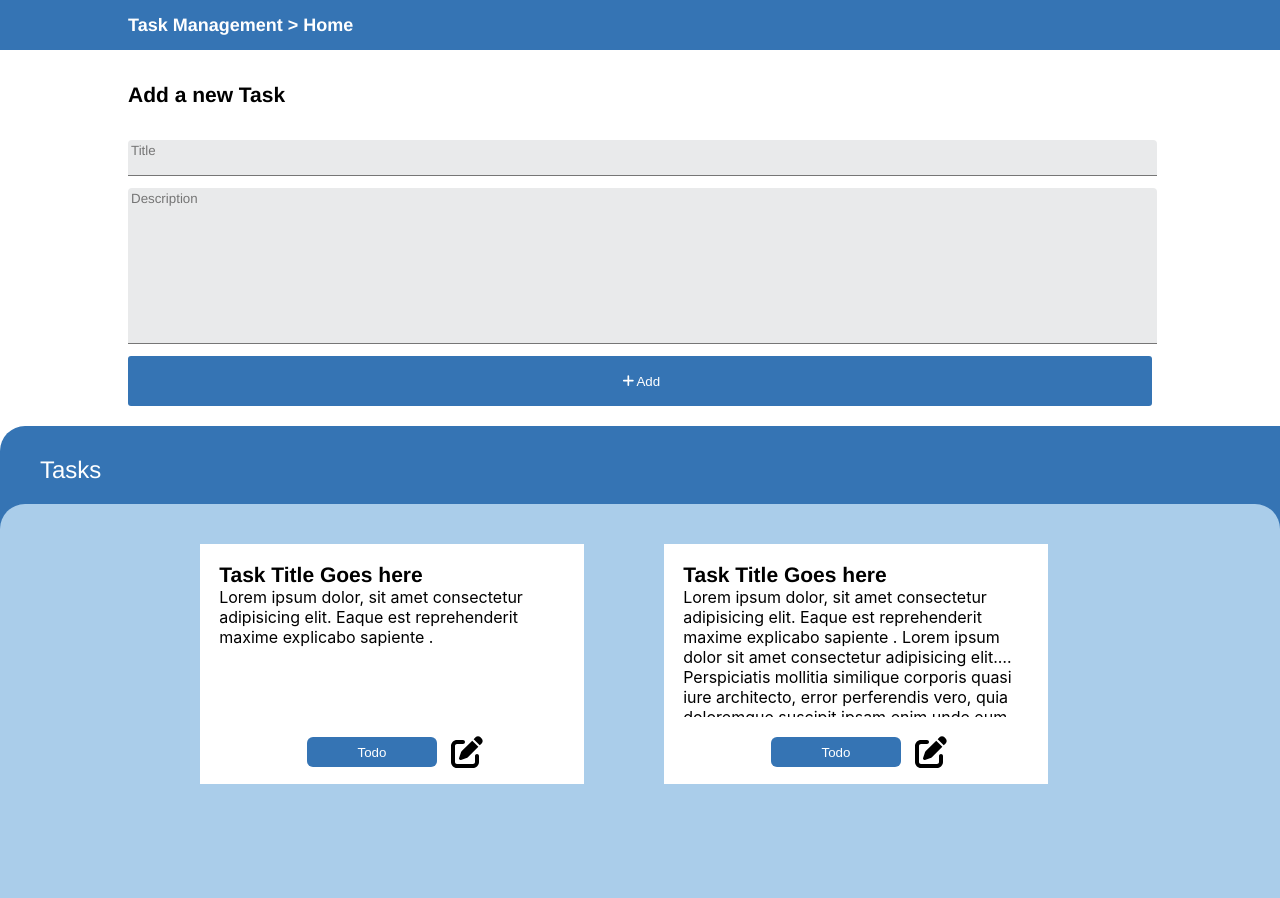
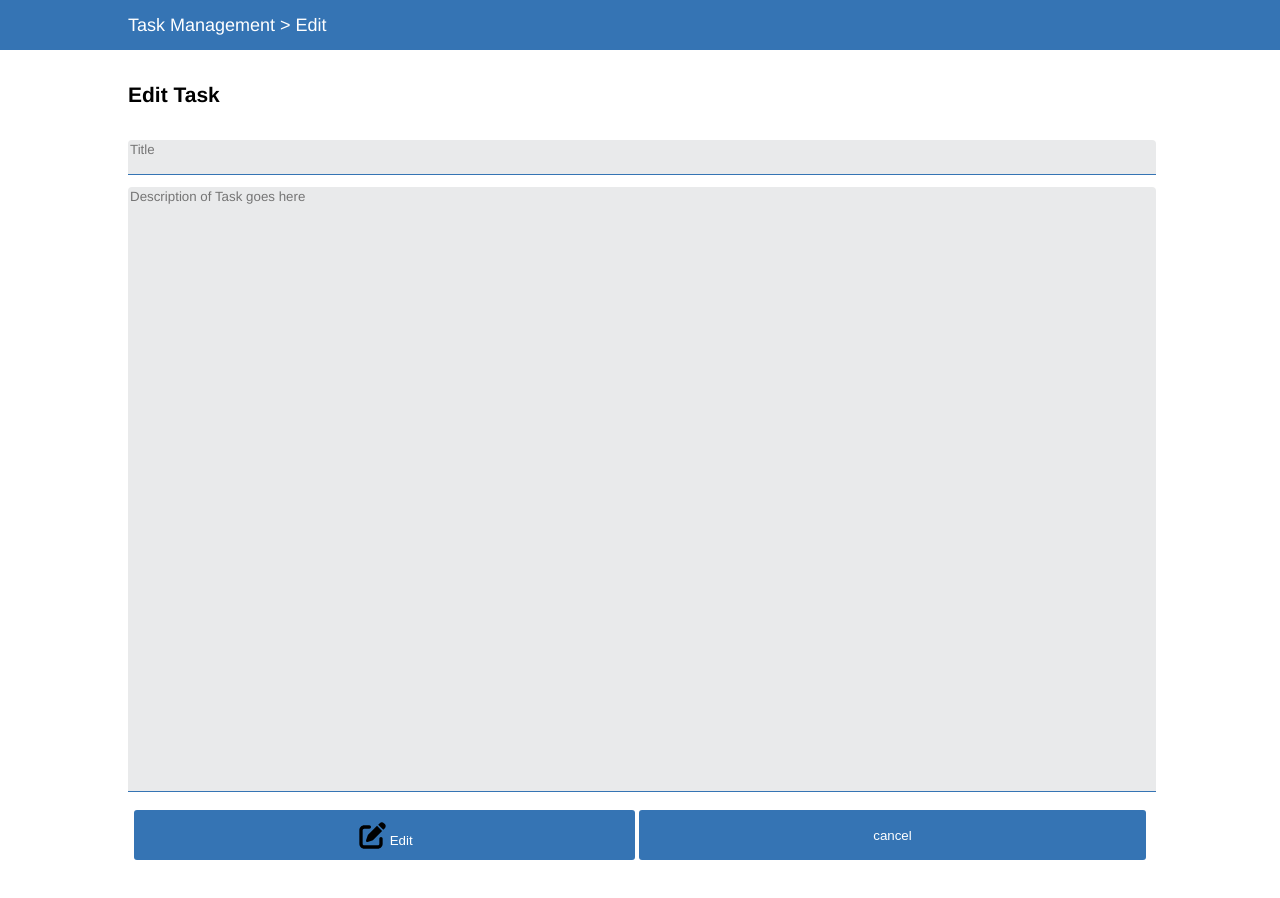
Before and after one commit to FahimAgahi/FinalProject-todolist, a React (Create React App) app in the folder fahim.agahi-finalproject/: page / in a window 1280 px wide. Shown: the top 898 px of the page. After the commit the page ends 866 px from the top, so only its background shows below. Built offline with nearby package versions, Linux system fonts and the light colour scheme.

Commit message:
Feat:EditPage

```diff
--- a/fahim.agahi-finalproject/src/App.js
+++ b/fahim.agahi-finalproject/src/App.js
@@ -1,13 +1,16 @@
 // import Home from "./components/Home";
 import { HomePage } from "./pages/Home";
+
 import React, { Component }  from 'react';
+import EditPage from "./pages/Edit";
 
 function App() {
   return (
     <>
       <div className="App">
         <div>
-          <HomePage/>
+          {/* <HomePage/> */}
+          <EditPage/>
         </div>
       </div>
     </>
--- /dev/null
+++ b/fahim.agahi-finalproject/src/pages/Edit/index.tsx
@@ -0,0 +1,81 @@
+import React from "react";
+import { useStyles } from "./styles";
+import { FontAwesomeIcon } from "@fortawesome/react-fontawesome";
+import { faPlus, faEdit } from "@fortawesome/free-solid-svg-icons";
+import { Menu, MenuItem } from "@mui/material";
+
+// function EditPage() {
+export const EditPage: React.FC = ({}) => {
+  // const [isOpen, anchorEl, openMenu, closeMenu] = useMenu();
+  const [anchorEl, setAnchorEl] = React.useState<null | HTMLElement>(null);
+  const handleClose = (): void => {
+    setAnchorEl(null);
+  };
+  const classes = useStyles();
+  return (
+    <body className={classes.body}>
+      <h1 className={classes.H1}>
+        <div className={classes.textAlign}>Task Management {">"} Edit</div>
+      </h1>
+      <div className={classes.div}>
+        <p className={classes.p1}>Edit Task</p>
+        <textarea
+          className={classes.textarea}
+          name="Title"
+          placeholder="Title"
+        ></textarea>
+        <textarea
+          className={classes.textarea}
+          name="Description"
+          rows={40}
+          placeholder="Description of Task goes here"
+        ></textarea>
+
+        <Menu
+          anchorEl={anchorEl}
+          anchorOrigin={{
+            vertical: "bottom",
+            horizontal: "right",
+          }}
+          keepMounted
+          transformOrigin={{
+            vertical: "top",
+            horizontal: "right",
+          }}
+          className={classes.addContentMenu}
+          open={Boolean(anchorEl)}
+          onClose={handleClose}
+        >
+          <MenuItem>inQA</MenuItem>
+          <MenuItem>Done</MenuItem>
+          <MenuItem>ToDO</MenuItem>
+        </Menu>
+        <div className={classes.buttonComponent}>
+          <button className={classes.addButton}>
+            <FontAwesomeIcon
+              fixedWidth
+              color="black"
+              size="2x"
+              icon={faEdit}
+              // onClick={}
+              cursor="pointer"
+            />
+            Edit
+          </button>
+          <button className={classes.cancelButton}>cancel</button>
+        </div>
+      </div>
+      {/* <div className={classes.parent}>
+      <h2 className={classes.h2}>Tasks</h2>
+      <div className={classes.child}>
+        <div className={classes.text}>
+          <p className={classes.text2}>You having nothing to do.</p>
+          <p className={classes.text2}>Go get some sleep.</p>
+        </div>
+      </div>
+    </div>  */}
+    </body>
+  );
+};
+
+export default EditPage;
--- /dev/null
+++ b/fahim.agahi-finalproject/src/pages/Edit/styles.ts
@@ -0,0 +1,114 @@
+import { Theme } from '@mui/material';
+import { makeStyles } from '@mui/styles';
+
+
+export const useStyles = makeStyles((theme: Theme) => ({
+    body: {
+        height: '100%',
+        width: '100%',
+        margin: '0px'
+      },
+      H1: {
+        backgroundColor: '#3574b4',
+        width: '100%',
+        height: '50px',
+        color: 'white',
+        display: 'flex',
+        alignItems: 'center',
+        position: 'sticky',
+        fontFamily: "'Franklin Gothic Medium', 'Arial Narrow', Arial, sans-serif",
+        fontWeight: '100',
+        fontSize: 'large',
+        marginTop: '0px'
+      },
+      textAlign: {
+        marginLeft: '10%'
+      },
+      div: {
+        display: 'flex',
+        flexDirection: 'column',
+        rowGap: '12px',
+        marginLeft: '10%',
+        marginRight: '10%'
+      },
+      p1: {
+        fontWeight: '600',
+        fontSize: '21px',
+        fontFamily: "'Franklin Gothic Medium', 'Arial Narrow', Arial, sans-serif"
+      },
+      textarea: {
+        resize: 'none',
+        backgroundColor: '#e9eaeb',
+        color: '#a2a1a1',
+        fontWeight: '300',
+        fontFamily: "'Franklin Gothic Medium', 'Arial Narrow', Arial, sans-serif",
+        width: '100%',
+        borderTop: '0px',
+        borderRight: '0px',
+        borderLeft: '0px',
+        borderTopRightRadius: '4px',
+        borderTopLeftRadius: '4px',
+        borderBottomColor: '#3574b4',
+      },
+      addButton: {
+        width: '100%',
+        height: '50px',
+        backgroundColor: '#3574b4',
+        color: 'white',
+        border: 'none',
+        borderRadius: '3px',
+        fontWeight: 'lighter',
+        padding: '0px'
+      },
+      cancelButton: {
+        width: '100%',
+        height: '50px',
+        backgroundColor: '#3574b4',
+        color: 'white',
+        border: 'none',
+        borderRadius: '3px',
+        fontWeight: 'lighter',
+        marginLeft: '4px'
+      },
+      parent: {
+        height: '600px',
+        width: '100%',
+        top: '50%',
+        marginTop: '20px',
+        borderTopRightRadius: '25px',
+        borderTopLeftRadius: '25px',
+        backgroundColor: '#3574b4'
+      },
+      h2: {
+        color: 'white',
+        fontFamily: "'Franklin Gothic Medium', 'Arial Narrow', Arial, sans-serif",
+        fontWeight: '100',
+        paddingTop: '30px',
+        paddingLeft: '40px'
+      },
+      child: {
+        backgroundColor: '#aacdea',
+        height: '600px',
+        width: '100%',
+        top: '50%',
+        borderTopRightRadius: '25px',
+        borderTopLeftRadius: '25px'
+      },
+      text: {
+        paddingTop: '200px'
+      },
+      text2: {
+        display: 'flex',
+        justifyContent: 'center',
+        fontSize: '24px',
+        overflow: 'auto'
+      },
+      buttonComponent:{
+        display: 'flex',
+        margin: '6px'
+      },
+      addContentMenu: {
+        marginTop: '2px',
+        '& .MuiMenu-list': { width: '180px' }
+      }
+}));
```
Also changed, not shown: fahim.agahi-finalproject/src/pages/Home/index.tsx (+0 -40 lines), fahim.agahi-finalproject/src/pages/Edit/index.jsx (deleted).
